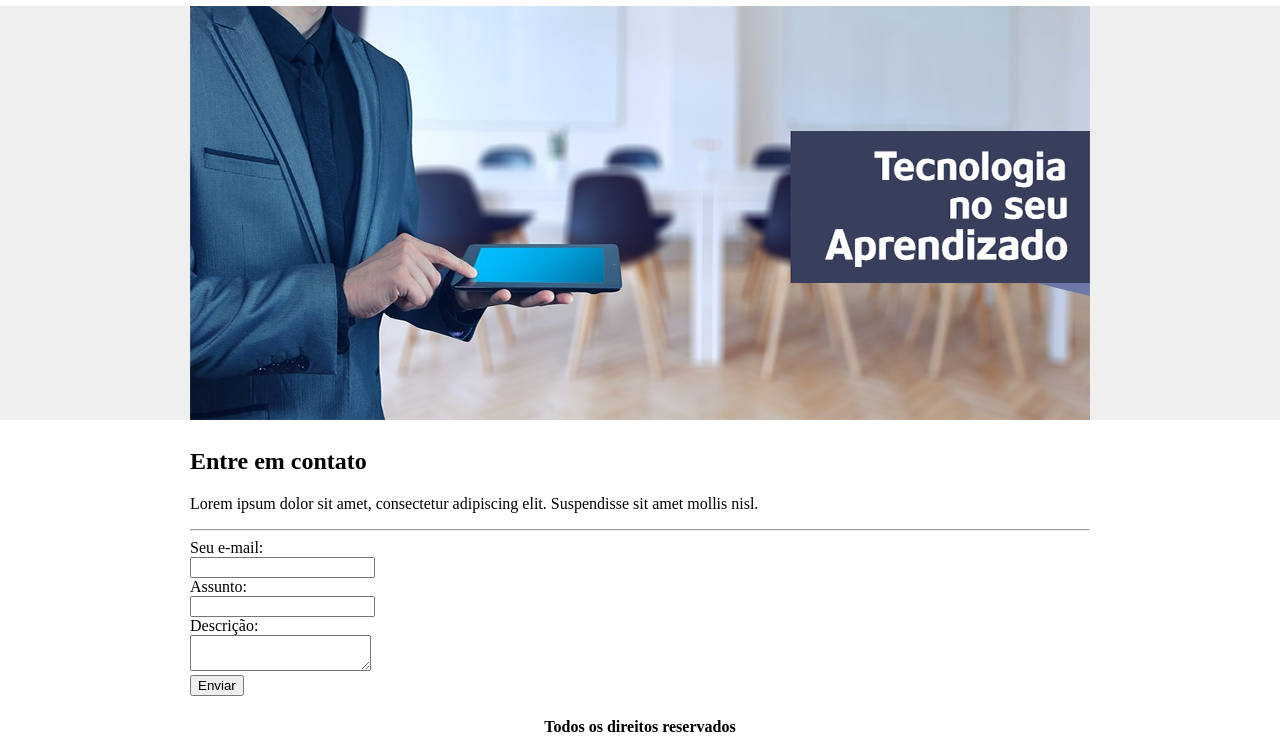
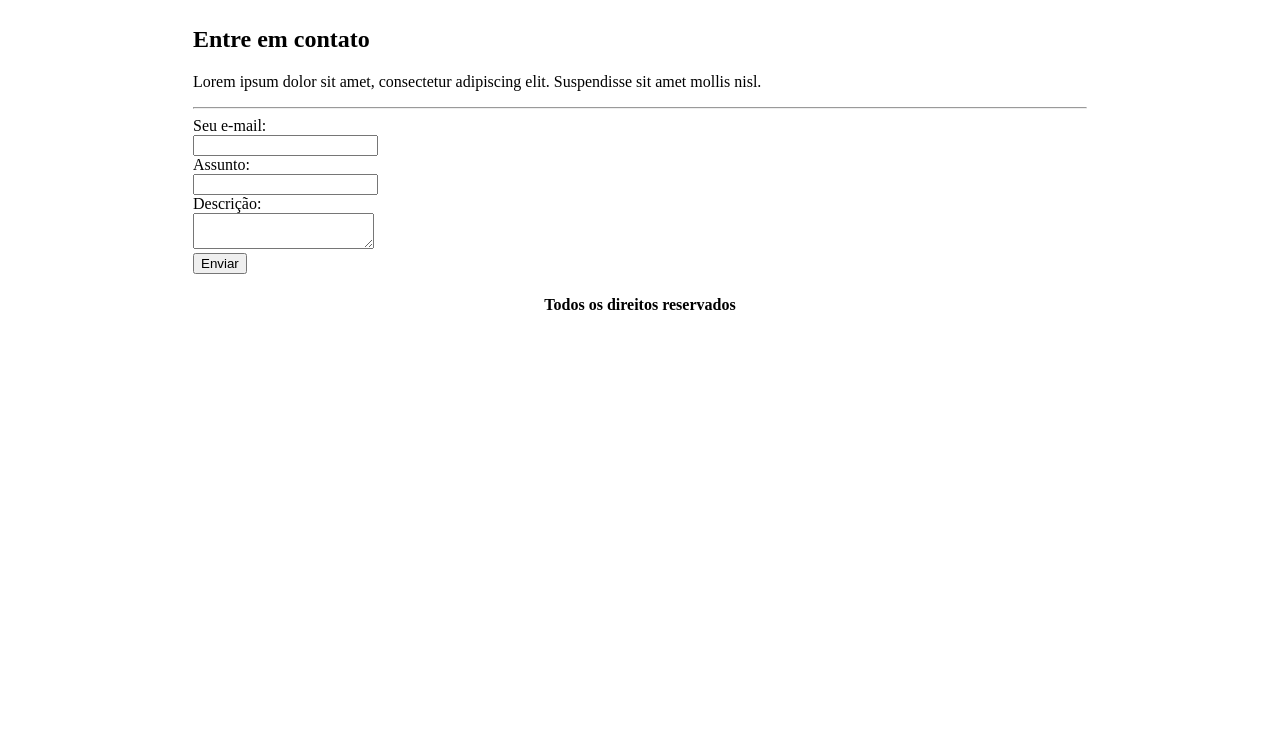
Before and after one commit to Antony-Almeida/UNES, a plain HTML site: page contato.html in a window 1280 px wide. Shown: the part 98-845 px from the top of the page. After the commit the page ends 800 px from the top, so only its background shows below. Drawn offline with Linux system fonts and the light colour scheme.

Commit message:
Projeto Finalizado

```diff
--- a/contato.html
+++ b/contato.html
@@ -6,7 +6,8 @@
     <meta name="viewport" content="width=device-width, initial-scale=1.0">
     <title>UNES - Contato</title>
 </head>
-<body background="imagens/fundo.png">
+
+<body background="imagens/fundo2.png">
 
     <table border="0", width ="900", align="center">
 
@@ -21,12 +22,6 @@
                 <a href="info.html">Quem Somos</a>
                 |
                 <a href="">Contato</a>
-            </td>
-        </tr>
-
-        <tr>
-            <td colspan="2" align="center">
-                <img src="imagens/capa.png" width="900" alt="Pessoa com tablet na mão">
             </td>
         </tr>
 
@@ -63,7 +58,6 @@
             </td>
         </tr>
 
-
     </table>
 
 </body>
```
Also changed, not shown: index.html (+1 -2 lines), info.html (+2 -8 lines).
